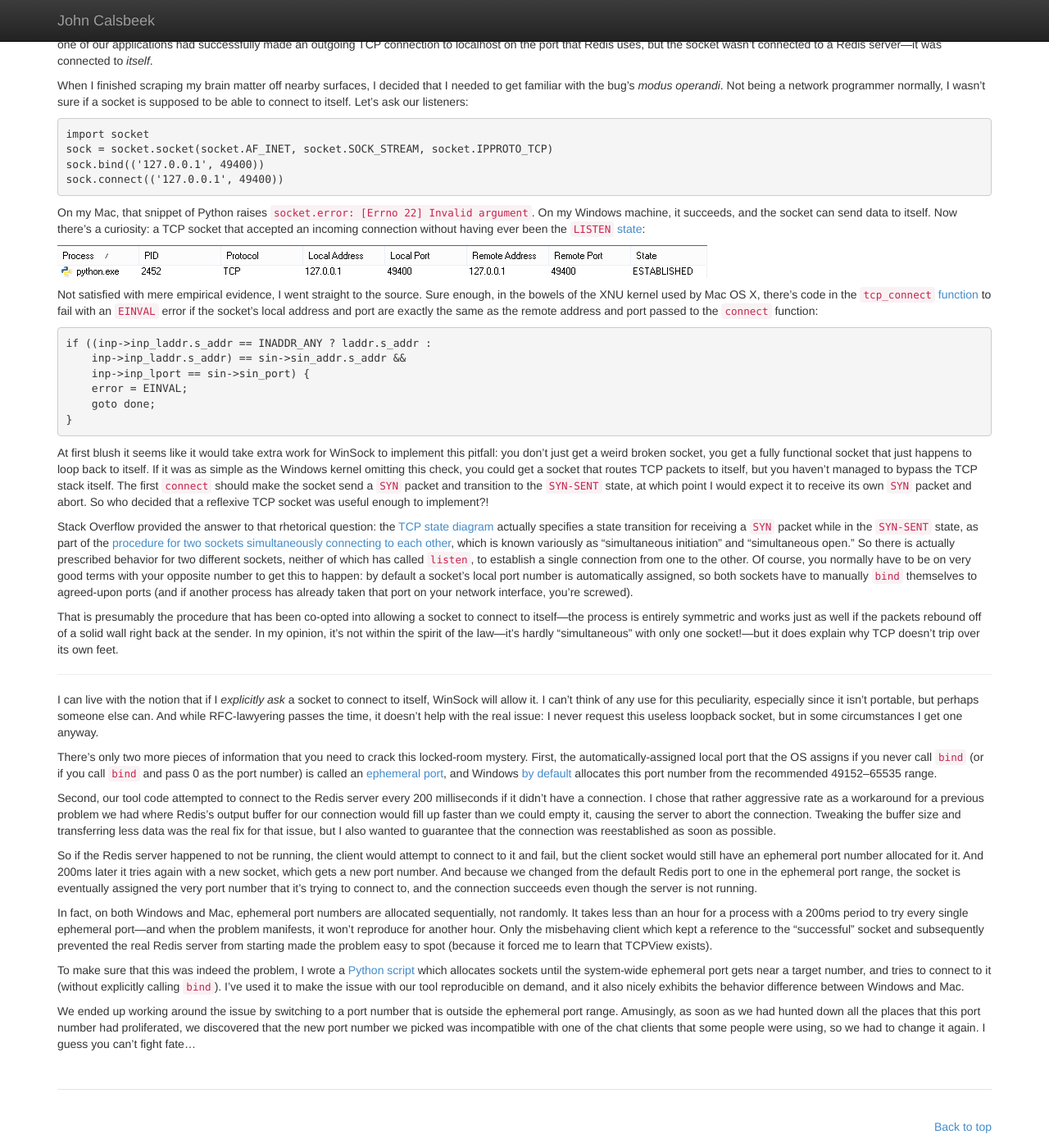
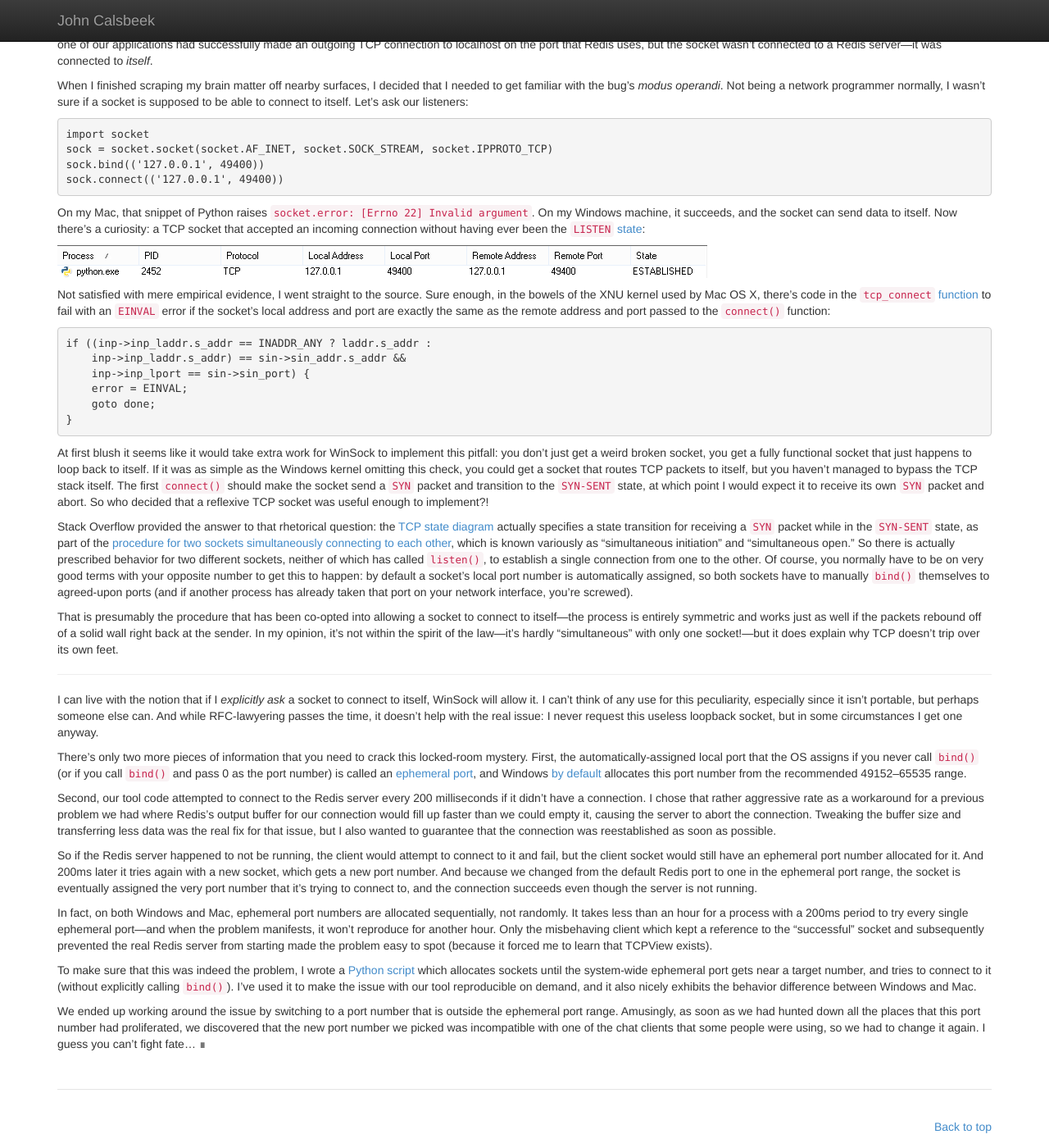
Before and after one commit to Nexuapex/nexuapex.github.com, a Jekyll site: the page built from _posts/2014-10-19-simultaneous-initiation.md, in a window 1280 px wide and 1400 px high, scrolled down 429 px. Shown: the whole window at 82% size. Built offline with Jekyll 4.4.1, drawn with Linux system fonts in a browser that asks for light colours; nearby versions of some CDN libraries.

Commit message:
Add parentheses to function names. Add tombstone to end of article.

```diff
--- a/_posts/2014-10-19-simultaneous-initiation.md
+++ b/_posts/2014-10-19-simultaneous-initiation.md
@@ -29,7 +29,7 @@
 
 ![Screenshot of TCPView showing both the local and remote endpoints of a socket bound to 127.0.0.1:49400][tcpview-screenshot]
 
-Not satisfied with mere empirical evidence, I went straight to the source. Sure enough, in the bowels of the XNU kernel used by Mac OS X, there’s code in the [`tcp_connect` function][xnutcp] to fail with an `EINVAL` error if the socket’s local address and port are exactly the same as the remote address and port passed to the `connect` function:
+Not satisfied with mere empirical evidence, I went straight to the source. Sure enough, in the bowels of the XNU kernel used by Mac OS X, there’s code in the [`tcp_connect` function][xnutcp] to fail with an `EINVAL` error if the socket’s local address and port are exactly the same as the remote address and port passed to the `connect()` function:
 
 {% highlight c %}
 
@@ -42,9 +42,9 @@
 
 {% endhighlight %}
 
-At first blush it seems like it would take extra work for WinSock to implement this pitfall: you don’t just get a weird broken socket, you get a fully functional socket that just happens to loop back to itself. If it was as simple as the Windows kernel omitting this check, you could get a socket that routes TCP packets to itself, but you haven’t managed to bypass the TCP stack itself. The first `connect` should make the socket send a `SYN` packet and transition to the `SYN-SENT` state, at which point I would expect it to receive its own `SYN` packet and abort. So who decided that a reflexive TCP socket was useful enough to implement?!
+At first blush it seems like it would take extra work for WinSock to implement this pitfall: you don’t just get a weird broken socket, you get a fully functional socket that just happens to loop back to itself. If it was as simple as the Windows kernel omitting this check, you could get a socket that routes TCP packets to itself, but you haven’t managed to bypass the TCP stack itself. The first `connect()` should make the socket send a `SYN` packet and transition to the `SYN-SENT` state, at which point I would expect it to receive its own `SYN` packet and abort. So who decided that a reflexive TCP socket was useful enough to implement?!
 
-Stack Overflow provided the answer to that rhetorical question: the [TCP state diagram][rfc793-diagram] actually specifies a state transition for receiving a `SYN` packet while in the `SYN-SENT` state, as part of the [procedure for two sockets simultaneously connecting to each other][rfc793-establish], which is known variously as “simultaneous initiation” and “simultaneous open.” So there is actually prescribed behavior for two different sockets, neither of which has called `listen`, to establish a single connection from one to the other. Of course, you normally have to be on very good terms with your opposite number to get this to happen: by default a socket’s local port number is automatically assigned, so both sockets have to manually `bind` themselves to agreed-upon ports (and if another process has already taken that port on your network interface, you’re screwed).
+Stack Overflow provided the answer to that rhetorical question: the [TCP state diagram][rfc793-diagram] actually specifies a state transition for receiving a `SYN` packet while in the `SYN-SENT` state, as part of the [procedure for two sockets simultaneously connecting to each other][rfc793-establish], which is known variously as “simultaneous initiation” and “simultaneous open.” So there is actually prescribed behavior for two different sockets, neither of which has called `listen()`, to establish a single connection from one to the other. Of course, you normally have to be on very good terms with your opposite number to get this to happen: by default a socket’s local port number is automatically assigned, so both sockets have to manually `bind()` themselves to agreed-upon ports (and if another process has already taken that port on your network interface, you’re screwed).
 
 That is presumably the procedure that has been co-opted into allowing a socket to connect to itself—the process is entirely symmetric and works just as well if the packets rebound off of a solid wall right back at the sender. In my opinion, it’s not within the spirit of the law—it’s hardly “simultaneous” with only one socket!—but it does explain why TCP doesn’t trip over its own feet.
 
@@ -52,7 +52,7 @@
 
 I can live with the notion that if I *explicitly ask* a socket to connect to itself, WinSock will allow it. I can’t think of any use for this peculiarity, especially since it isn’t portable, but perhaps someone else can. And while RFC-lawyering passes the time, it doesn’t help with the real issue: I never request this useless loopback socket, but in some circumstances I get one anyway.
 
-There’s only two more pieces of information that you need to crack this locked-room mystery. First, the automatically-assigned local port that the OS assigns if you never call `bind` (or if you call `bind` and pass 0 as the port number) is called an [ephemeral port][ephemeral-port], and Windows [by default][win-port-range] allocates this port number from the recommended 49152–65535 range.
+There’s only two more pieces of information that you need to crack this locked-room mystery. First, the automatically-assigned local port that the OS assigns if you never call `bind()` (or if you call `bind()` and pass 0 as the port number) is called an [ephemeral port][ephemeral-port], and Windows [by default][win-port-range] allocates this port number from the recommended 49152–65535 range.
 
 Second, our tool code attempted to connect to the Redis server every 200 milliseconds if it didn’t have a connection. I chose that rather aggressive rate as a workaround for a previous problem we had where Redis’s output buffer for our connection would fill up faster than we could empty it, causing the server to abort the connection. Tweaking the buffer size and transferring less data was the real fix for that issue, but I also wanted to guarantee that the connection was reestablished as soon as possible.
 
@@ -60,9 +60,9 @@
 
 In fact, on both Windows and Mac, ephemeral port numbers are allocated sequentially, not randomly. It takes less than an hour for a process with a 200ms period to try every single ephemeral port—and when the problem manifests, it won’t reproduce for another hour. Only the misbehaving client which kept a reference to the “successful” socket and subsequently prevented the real Redis server from starting made the problem easy to spot (because it forced me to learn that TCPView exists).
 
-To make sure that this was indeed the problem, I wrote a [Python script][gist] which allocates sockets until the system-wide ephemeral port gets near a target number, and tries to connect to it (without explicitly calling `bind`). I’ve used it to make the issue with our tool reproducible on demand, and it also nicely exhibits the behavior difference between Windows and Mac.
+To make sure that this was indeed the problem, I wrote a [Python script][gist] which allocates sockets until the system-wide ephemeral port gets near a target number, and tries to connect to it (without explicitly calling `bind()`). I’ve used it to make the issue with our tool reproducible on demand, and it also nicely exhibits the behavior difference between Windows and Mac.
 
-We ended up working around the issue by switching to a port number that is outside the ephemeral port range. Amusingly, as soon as we had hunted down all the places that this port number had proliferated, we discovered that the new port number we picked was incompatible with one of the chat clients that some people were using, so we had to change it again. I guess you can’t fight fate…
+We ended up working around the issue by switching to a port number that is outside the ephemeral port range. Amusingly, as soon as we had hunted down all the places that this port number had proliferated, we discovered that the new port number we picked was incompatible with one of the chat clients that some people were using, so we had to change it again. I guess you can’t fight fate… <span class="text-muted">∎</span>
 
 [redis]: http://redis.io
 [pubsub]: http://redis.io/topics/pubsub
```
